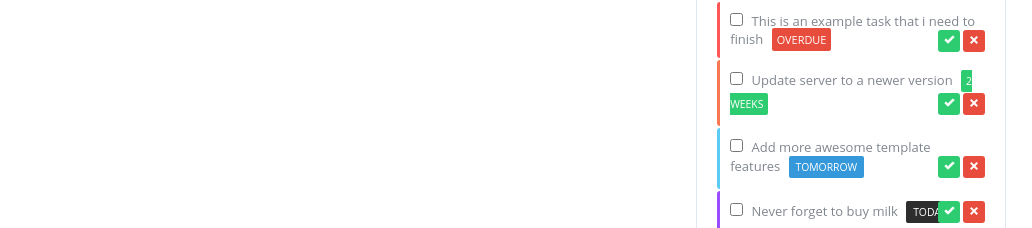
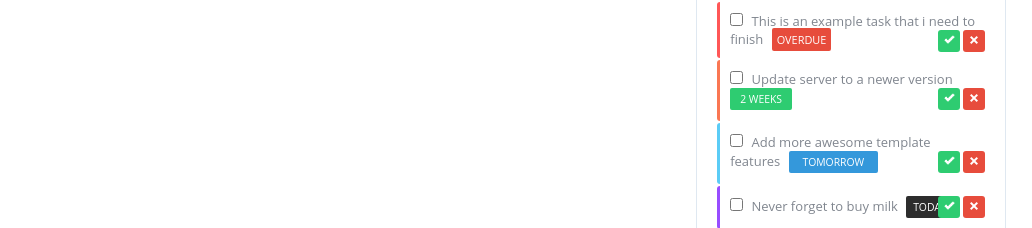
Before and after one commit to maryamrmz/Monarch-Template, a plain HTML site: page index.html in a window 1280 px wide. Shown: the part 1333-1561 px from the top of the page, without its empty margins (248-1280 px from the left). Drawn offline with Linux system fonts and the light colour scheme.

Commit message:
change something

```diff
--- a/style.css
+++ b/style.css
@@ -205,7 +205,6 @@ li {
     order: 2;
     flex: 87;
     height: 100%;
-    width: 80%;
     min-width: 300px;
     padding: 1% 2% 1% 4%;
     display: flex;
@@ -850,7 +849,7 @@ textarea {
     background: #2ecc71;
     border-radius: 2px;
     font-size: 80%;
-    padding: 4px 5px;
+    padding: 4px 10px;
     line-height: 23px;
 }
 
@@ -862,7 +861,7 @@ textarea {
     background: #3498db;
     border-radius: 2px;
     font-size: 80%;
-    padding: 4px 7px;
+    padding: 4px 14px;
     line-height: 23px;
 }
 
@@ -917,7 +916,6 @@ textarea {
 .left-column {
     order: 1;
     flex: 13;
-    width: 20%;
     padding: 15px;
 }
 
```
